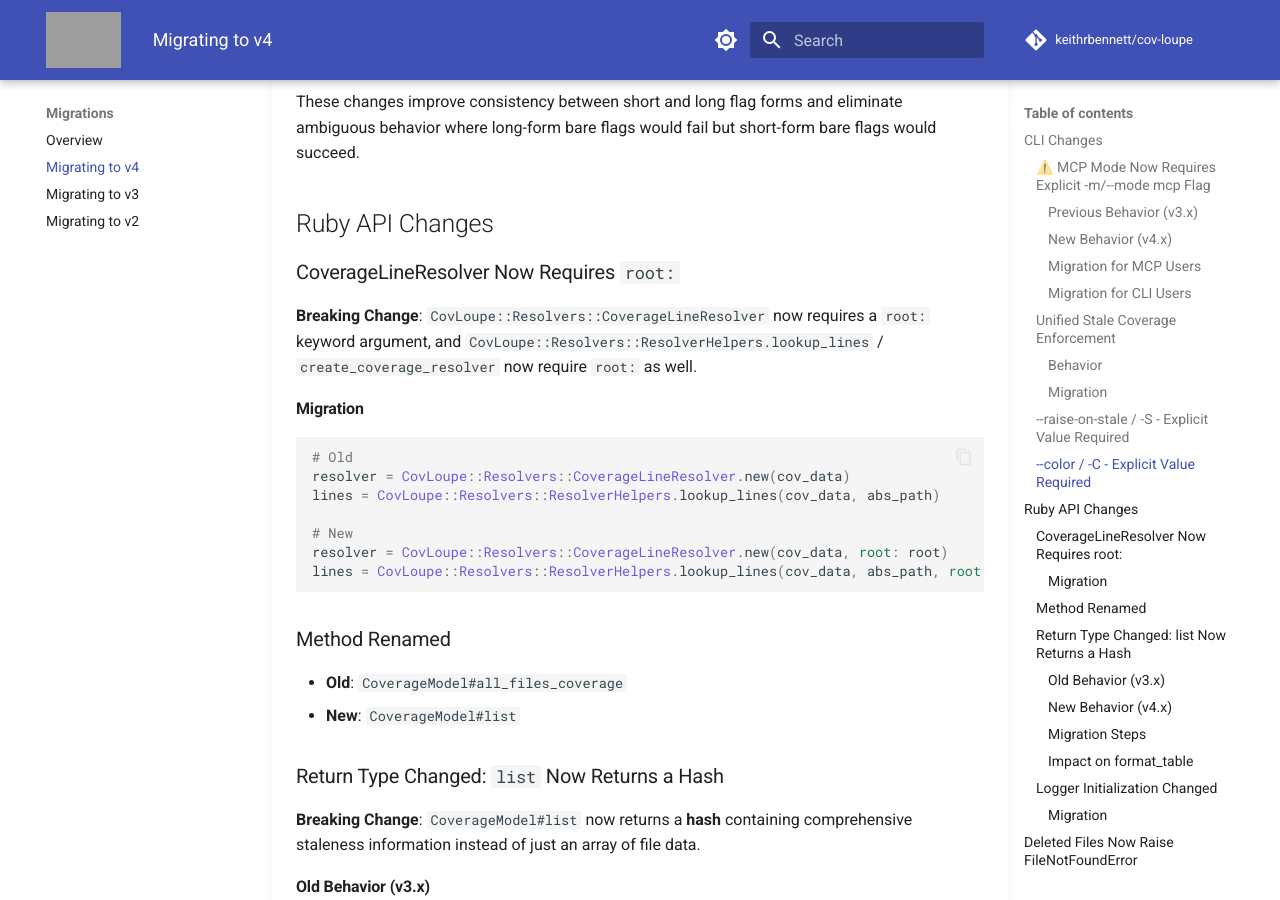
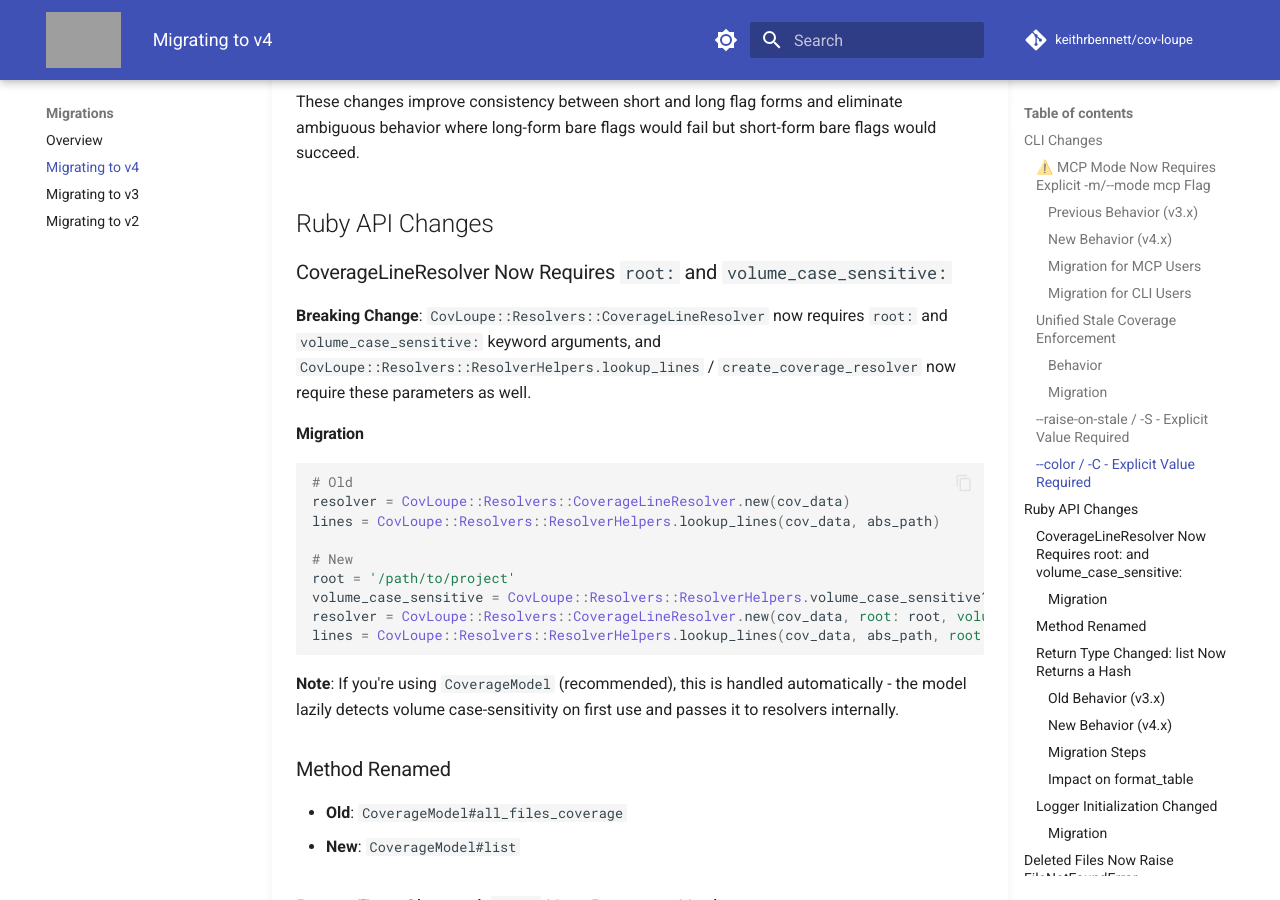
Before and after one commit to keithrbennett/simplecov-mcp, an MkDocs documentation site: the page built from docs/user/migrations/MIGRATING_TO_V4.md, in a window 1280 px wide and 900 px high, scrolled down 2158 px. Built offline with MkDocs 1.6.1 and Material for MkDocs 9.7.7, drawn with Linux system fonts in a browser that asks for light colours; comment, search, counter and statistics services are not loaded; grey boxes are pictures that could not be loaded.

Commit message:
Fix docs to accurately reflect the lazy evaluation of the case sensitivity value.

````diff
--- a/docs/user/migrations/MIGRATING_TO_V4.md
+++ b/docs/user/migrations/MIGRATING_TO_V4.md
@@ -77,9 +77,9 @@ These changes improve consistency between short and long flag forms and eliminat
 
 ## Ruby API Changes
 
-### CoverageLineResolver Now Requires `root:`
+### CoverageLineResolver Now Requires `root:` and `volume_case_sensitive:`
 
-**Breaking Change**: `CovLoupe::Resolvers::CoverageLineResolver` now requires a `root:` keyword argument, and `CovLoupe::Resolvers::ResolverHelpers.lookup_lines` / `create_coverage_resolver` now require `root:` as well.
+**Breaking Change**: `CovLoupe::Resolvers::CoverageLineResolver` now requires `root:` and `volume_case_sensitive:` keyword arguments, and `CovLoupe::Resolvers::ResolverHelpers.lookup_lines` / `create_coverage_resolver` now require these parameters as well.
 
 #### Migration
 ```ruby
@@ -88,9 +88,13 @@ resolver = CovLoupe::Resolvers::CoverageLineResolver.new(cov_data)
 lines = CovLoupe::Resolvers::ResolverHelpers.lookup_lines(cov_data, abs_path)
 
 # New
-resolver = CovLoupe::Resolvers::CoverageLineResolver.new(cov_data, root: root)
-lines = CovLoupe::Resolvers::ResolverHelpers.lookup_lines(cov_data, abs_path, root: root)
+root = '/path/to/project'
+volume_case_sensitive = CovLoupe::Resolvers::ResolverHelpers.volume_case_sensitive?(root)
+resolver = CovLoupe::Resolvers::CoverageLineResolver.new(cov_data, root: root, volume_case_sensitive: volume_case_sensitive)
+lines = CovLoupe::Resolvers::ResolverHelpers.lookup_lines(cov_data, abs_path, root: root, volume_case_sensitive: volume_case_sensitive)
 ```
+
+**Note**: If you're using `CoverageModel` (recommended), this is handled automatically - the model lazily detects volume case-sensitivity on first use and passes it to resolvers internally.
 
 ### Method Renamed
 
````
Also changed, not shown: RELEASE_NOTES.md (+3 -2 lines).
